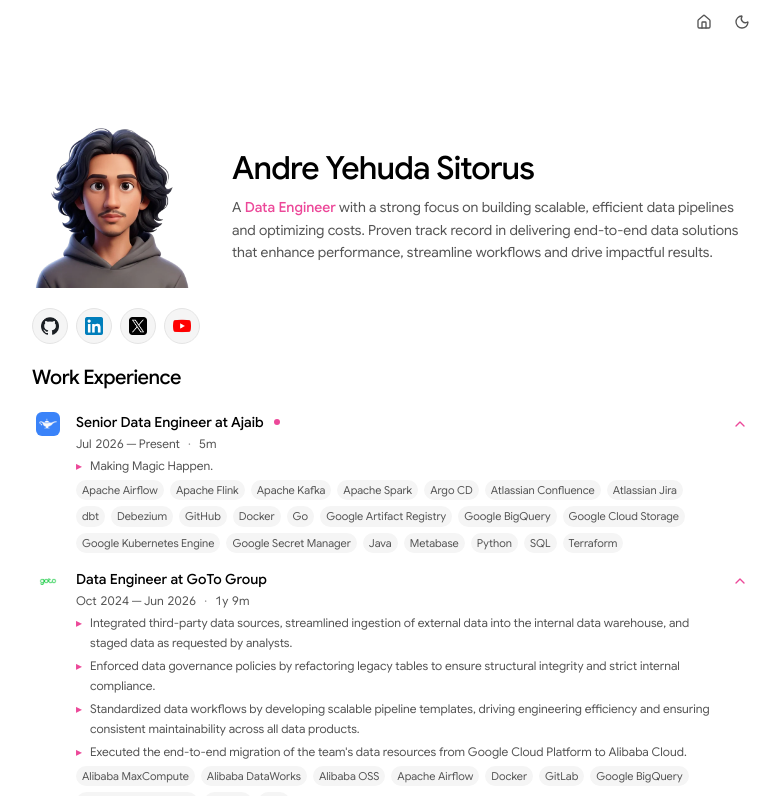
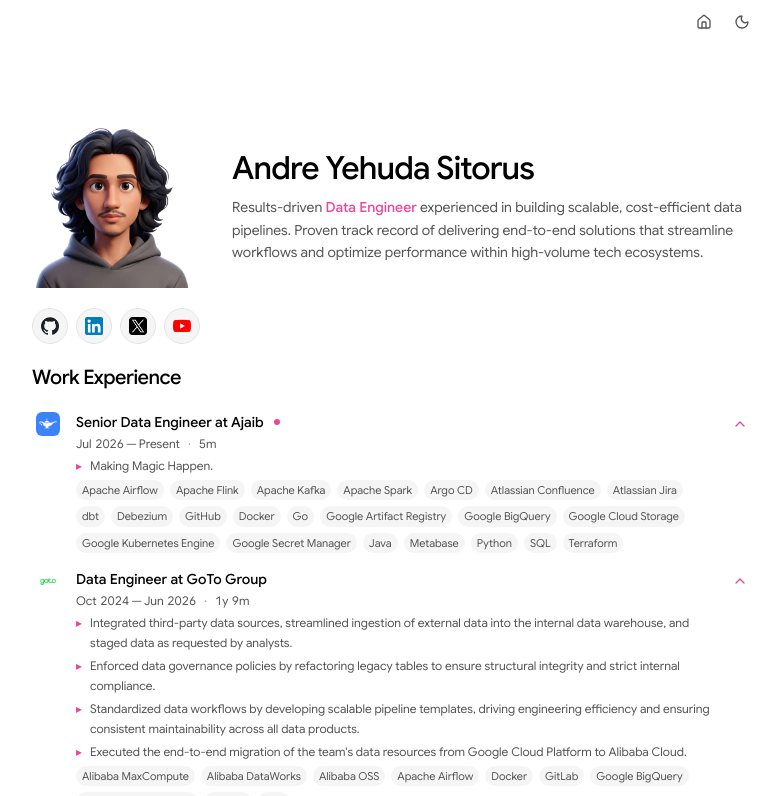
Before and after one commit to andresitorusz/andresitorusz.github.io, a Next.js app: page / in a window 1280 px wide. Shown: the top 796 px of the page, without its empty margins (248-1028 px from the left). Built offline with nearby package versions, Linux system fonts and the light colour scheme; no server answers.

Commit message:
chore: update profile summary

```diff
--- a/src/data/content.ts
+++ b/src/data/content.ts
@@ -1,4 +1,3 @@
 export const CONTENT = {
-  bio: 'A Data Engineer with a strong focus on building scalable, efficient data pipelines and optimizing costs. Proven track record in delivering end-to-end data solutions that enhance performance, streamline workflows and drive impactful results.',
-  timeZoneLabel: 'WIB'
+  bio: 'Results-driven Data Engineer experienced in building scalable, cost-efficient data pipelines. Proven track record of delivering end-to-end solutions that streamline workflows and optimize performance within high-volume tech ecosystems.'
 };
```
